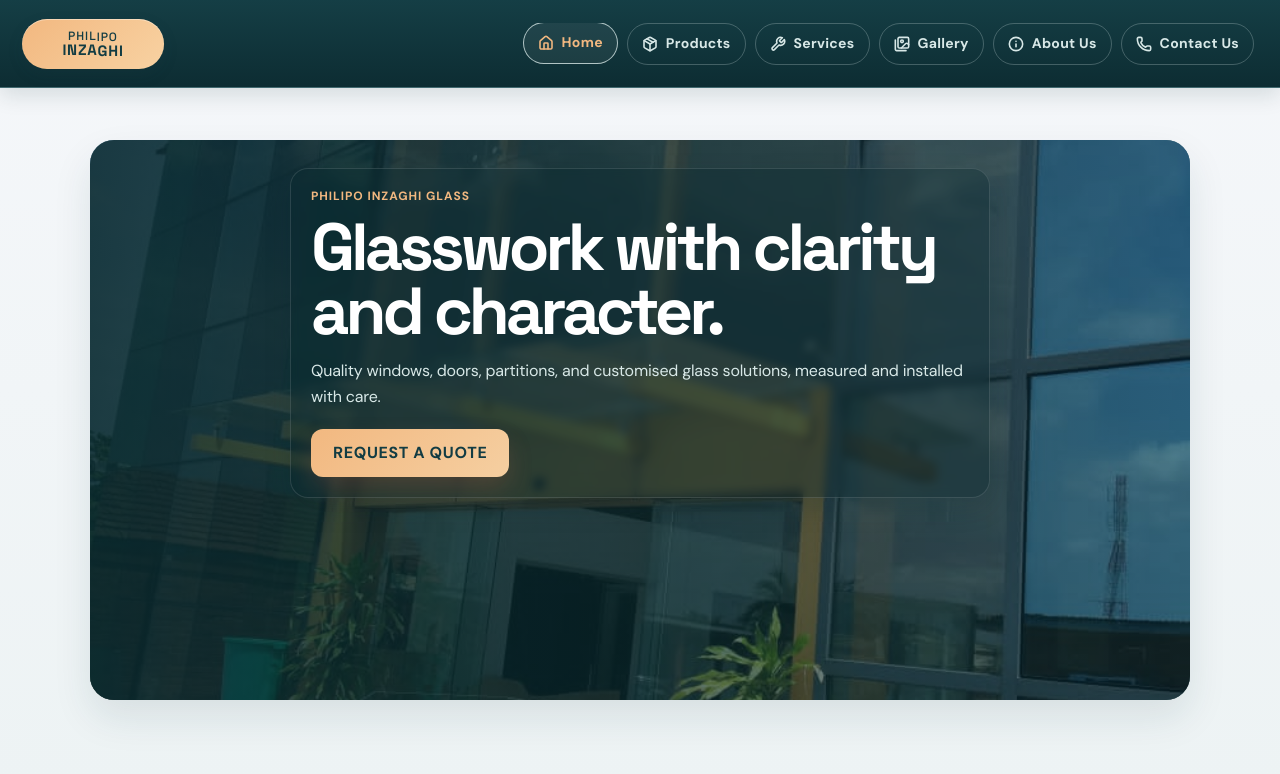
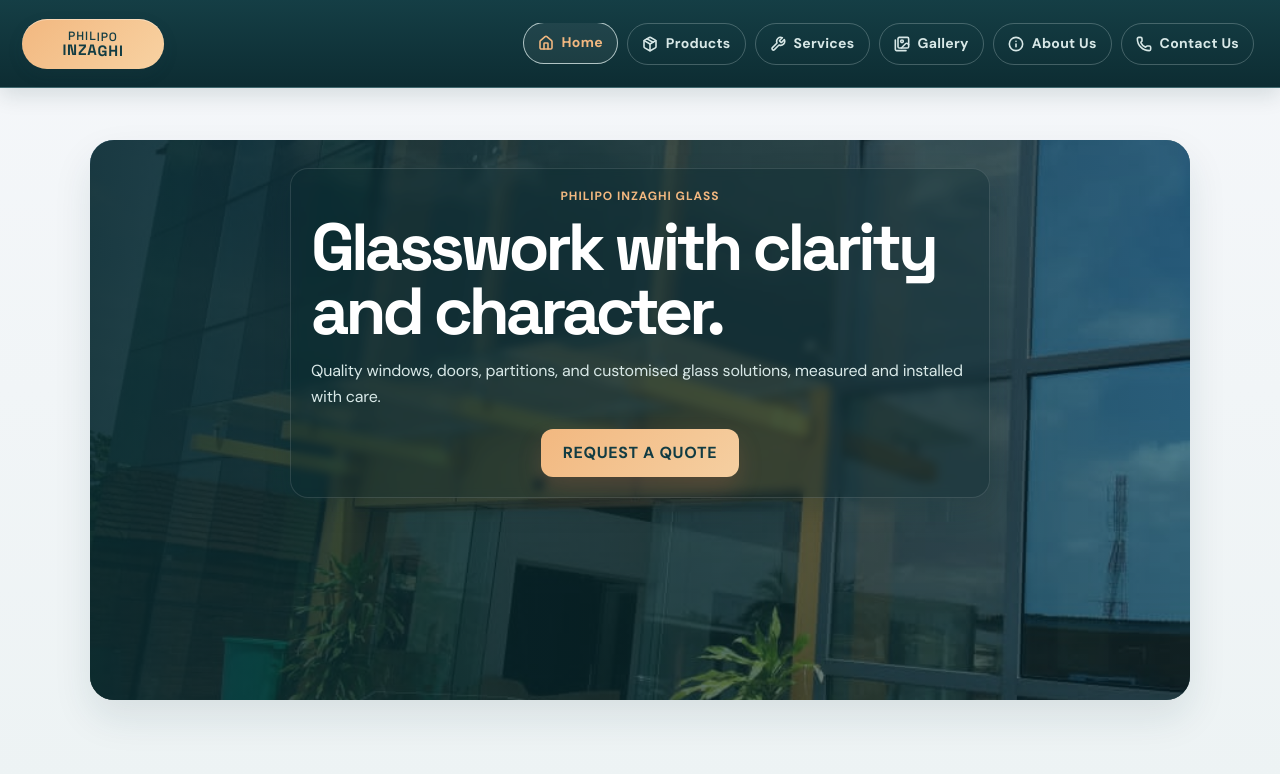
Before and after one commit to Uncle2-Tee/Premiumglasses, a Next.js app: page / in a window 1280 px wide. Shown: the top 774 px of the page. Built offline with nearby package versions, Linux system fonts and the light colour scheme.

Commit message:
headings updated

```diff
--- a/app/globals.css
+++ b/app/globals.css
@@ -30,7 +30,7 @@ main { width: 100%; }
 .nav-link:active { transform: translateY(1px) scale(.99); }
 .nav-link.active { color: var(--apricot); }
 .page { width: min(1100px, calc(100% - 48px)); margin: 0 auto; padding: 52px 0 80px; text-align: left; }
-.eyebrow, .section-label { color: var(--coral); font-size: .75rem; font-weight: 900; letter-spacing: .08em; text-transform: uppercase; }
+.eyebrow, .section-label { color: var(--coral); font-size: .75rem; font-weight: 900; letter-spacing: .08em; text-transform: uppercase; text-align: center; }
 h1, h2, h3, p { margin: 0; }
 h1, h2, h3 { font-family: var(--font-display); }
 h1 { max-width: 820px; margin-right: auto; margin-left: 0; font-size: clamp(2.7rem, 5.2vw, 5rem); line-height: .96; letter-spacing: -.06em; text-align: left; }
@@ -51,11 +51,11 @@ p { font-size: 1rem; }
 .hero-image img { object-fit: cover; opacity: .72; }
 .hero-image::after { position: absolute; inset: 0; content: ''; background: linear-gradient(90deg, rgb(8 40 45 / 86%), rgb(8 40 45 / 28%)); }
 .hero-image-copy { position: relative; z-index: 1; width: min(700px, calc(100% - 64px)); padding: 18px 20px 20px; border: 1px solid rgba(255, 255, 255, .12); border-radius: 18px; background: rgba(8, 40, 45, .34); color: var(--white); text-align: left; backdrop-filter: blur(4px); transform: translateY(-10px); }
-.home-copy-card { box-shadow: 0 10px 26px rgb(8 40 45 / 18%); }
+.home-copy-card { display: flex; flex-direction: column; align-items: center; box-shadow: 0 10px 26px rgb(8 40 45 / 18%); }
 .hero-image-copy .lede { margin-top: 14px; color: #d8e8e7; text-align: left; }
 .hero-image-copy h1 { margin-top: 10px; }
-.hero-image-copy .eyebrow { color: var(--apricot); font-weight: 900; letter-spacing: .08em; }
-.hero-image-copy .button { margin-top: 18px; }
+.hero-image-copy .eyebrow { color: var(--apricot); font-weight: 900; letter-spacing: .08em; text-align: left; }
+.hero-image-copy .button { margin-top: 18px; align-self: center; }
 .grid-3, .grid-2 { display: grid; gap: 16px; }
 .grid-3 { grid-template-columns: repeat(3, 1fr); }
 .grid-2 { grid-template-columns: repeat(2, 1fr); }
```
